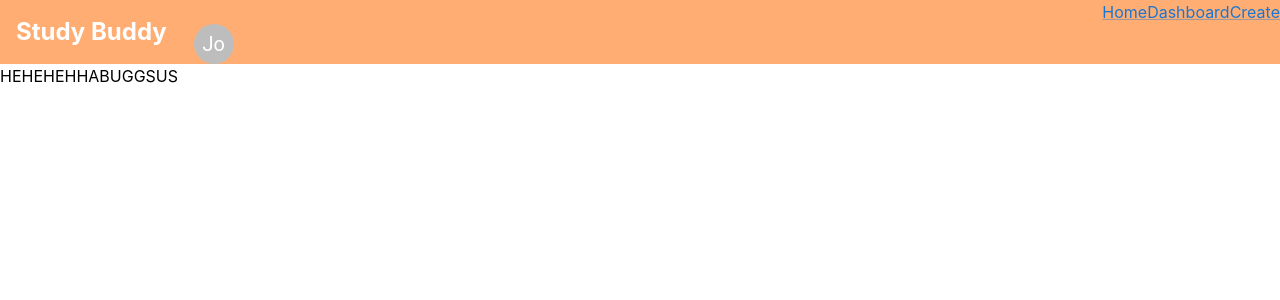
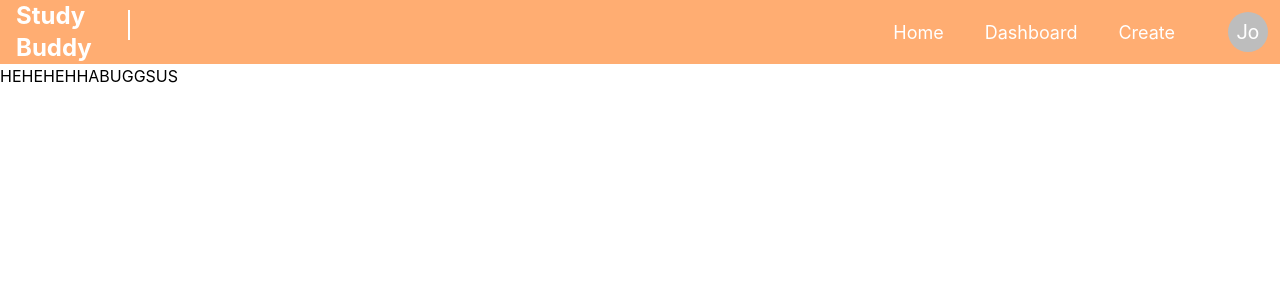
Before and after one commit to DanWang725/Hawkhacks-2024, a React (Create React App) app: page / in a window 1280 px wide. Shown: the top 300 px of the page. Built offline with nearby package versions, Linux system fonts and the light colour scheme.

Commit message:
me when the navbar is sus

```diff
--- a/src/navbar.js
+++ b/src/navbar.js
@@ -1,24 +1,56 @@
-import { Avatar } from "@mui/material";
-import Link from "@mui/material/Link";
+import { Avatar } from '@mui/material';
+import Link from '@mui/material/Link';
 
 
-function Navbar() {
+const linkStyle = {
+  fontSize: '18px',
+};
+
+
+const Navbar = () => {
   return (
-    <div className="w-100 h-[50px] bg-primary table table-fixed">
-      <div className="w-[15%] table-cell align-middle">
-        <h1 className="text-white font-bold text-2xl  pl-4">Study Buddy</h1>
+    <div className="w-100 h-[50px] bg-primary table table-fixed text-white">
+      <div className="w-[200px] table-cell align-middle">
+        <h1 className="font-bold text-2xl pl-4">Study Buddy</h1>
       </div>
 
-      <div className="border-l-2"/>
-      <div className="table-cell w-[85%] align-middle text-right">
-        <Link className="ml-auto mr-4">Home</Link>
-        <Link className="">Dashboard</Link>
-        <Link className="mr-10">Create</Link>
-        <Avatar className="mr-10">Jo</Avatar>
+      <div className="w-[5%] table-cell align-center">
+        <div className="border-l-2 border-white h-[30px] mt-[10px] absolute"/>
+      </div>
+
+      <div className="table-cell w-[80%] align-middle text-right">
+        <Link
+          href="/home"
+          sx={{marginX:'2%', ...linkStyle}}
+          underline='hover'
+          color='inherit'
+        >
+          Home
+        </Link>
+        <Link
+          href="/dashboard"
+          sx={{marginX:'2%', ...linkStyle}}
+          underline='hover'
+          color='inherit'
+        >
+          Dashboard
+        </Link>
+        <Link
+          href="/create"
+          sx={{marginLeft:'2%', marginRight:'4%', ...linkStyle}}
+          underline='hover'
+          color='inherit'
+        >
+          Create
+        </Link>
+      </div>
+
+      <div className="table-cell w-[5%] align-middle">
+        <Avatar className="mx-auto">Jo</Avatar>
       </div>
     </div>
   );
-}
+};
 
 
 export default Navbar;
```
